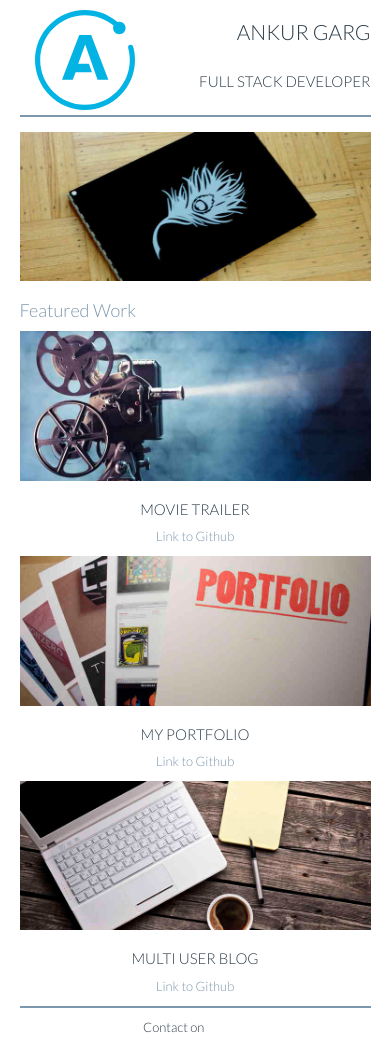
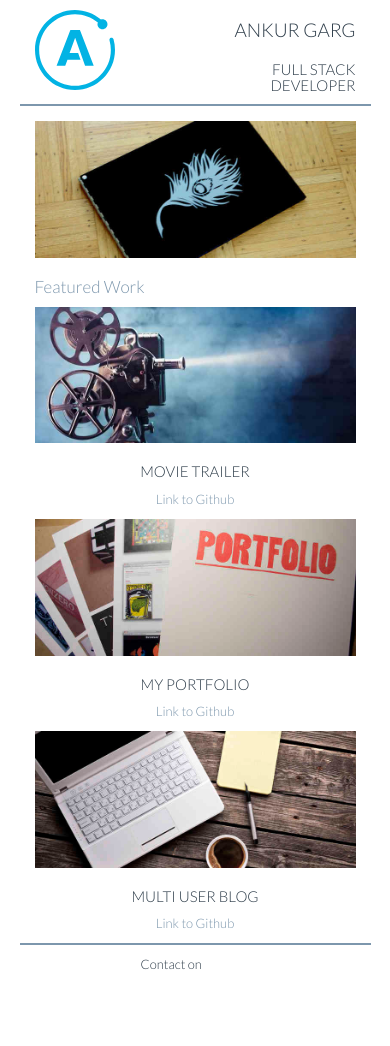
Before and after one commit to ankur748/MyPortfolio, a plain HTML site: page index.html in a window 390 px wide. After the commit the page ends 983 px from the top, so only its background shows below. Drawn offline with Linux system fonts and the light colour scheme; a web font is replaced by a local one.

Commit message:
Adding code review comments

```diff
--- a/css/main.css
+++ b/css/main.css
@@ -1,9 +1,13 @@
 body {
-    font-family: 'Lato', sans-serif;
+    font-family: "Lato", sans-serif;
     color: #2d3c49;
 }
 
-header, main {
+header {
+    border-bottom: 2px solid #7d97ad;
+}
+
+main {
     border-bottom: 2px solid #7d97ad;
 }
 
@@ -38,14 +42,13 @@ figcaption {
 
 * {
     font-size: 16px;
-    font-weight: 1.2em;
 }
 
 @media screen and (min-width: 768px) {
 
     .one-featured-work {
-        margin-right: 15px;
-        width: calc((100% - 30px)/3);
+        margin-right: 5px;
+        width: calc((100% - 10px)/3);
     }
 
     .one-featured-work:last-of-type {
@@ -61,16 +64,20 @@ figcaption {
         margin-left: 5%;
     }
 
+    svg#logo {
+        width: 80px;
+    }
+
 }
 
 @media screen and (max-width: 550px) {
 
     h1 {
-        font-size: 21px;
+        font-size: 19px;
     }
 
     h2 {
-        font-size: 18px;
+        font-size: 17px;
     }
 
     h3 {
@@ -91,8 +98,8 @@ figcaption {
     }
 
     .one-featured-work {
-        margin-right: 15px;
-        width: calc((100% - 30px)/2);
+        margin-right: 5px;
+        width: calc((100% - 10px)/2);
     }
 
     h1 {
@@ -122,13 +129,13 @@ footer {
 }
 
 .zocial-facebook {
-    color:#3B5998;
+    color: #3B5998;
 }
 
 .zocial-twitter {
-    color:#00acee;
+    color: #00acee;
 }
 
 .zocial-googleplus {
-    color:#dd4b39;
+    color: #dd4b39;
 }
--- a/index.html
+++ b/index.html
@@ -9,11 +9,10 @@
     <link href="https://fonts.googleapis.com/css?family=Lato:300" rel="stylesheet">
     <link rel="stylesheet" href="http://weloveiconfonts.com/api/?family=zocial" />
 
-    <script src="js/jquery-3.2.0.min.js"></script>
-    <script src="js/bootstrap.min.js"></script>
-
     <title>Ankur Garg - Full Stack Developer</title>
 </head>
+<script src="js/jquery-3.2.0.min.js"></script>
+<script src="js/bootstrap.min.js"></script>
 <body>
 
 <header class="container">
@@ -26,16 +25,16 @@
             </svg>
         </div>
         <div class="col-xs-6 profile-name text-uppercase">
-            <div class="row "><h1>Ankur Garg</h1></div>
-            <div class="row"><h3>Full Stack Developer</h3></div>
+            <h1>Ankur Garg</h1>
+            <h3>Full Stack Developer</h3>
         </div>
     </div>
 </header>
 
 <main class="container">
+
     <section class="row cover-pic">
-        <figure>
-            <!--figcaption>My Portfolio</figcaption-->
+        <figure class="col-xs-12">
             <picture>
                 <source media="(min-width: 1200px)" srcset="images/cover-large.jpg">
                 <source media="(min-width: 992px)" srcset="images/cover-medium.jpg">
@@ -44,32 +43,44 @@
             </picture>
         </figure>
     </section>
-    <section class="row featured-work"><h2>Featured Work</h2></section>
+
+    <section class="row featured-work">
+        <div class="col-xs-12">
+            <h2>Featured Work</h2>
+        </div>
+    </section>
+
     <section class="row featured-work-detail">
         <div class="col-sm-4 one-featured-work">
-            <div class="row work-image">
+            <div class="work-image">
                 <img class="img-responsive" src="images/movie-small.jpg" alt="Movie Trailer" data-toggle="modal" data-target="#project1">
             </div>
-            <div class="row work-title text-uppercase"><h3>Movie Trailer</h3></div>
-            <div class="row work-url">
+            <div class="work-title text-uppercase">
+                <h3>Movie Trailer</h3>
+            </div>
+            <div class="work-url">
                 <p><a href="https://github.com/ankur748/FavMovieTrailers">Link to Github</a></p>
             </div>
         </div>
         <div class="col-sm-4 one-featured-work">
-            <div class="row work-image">
+            <div class="work-image">
                 <img class="img-responsive" src="images/portfolio-small.jpg" alt="My Portfolio" data-toggle="modal" data-target="#project2">
             </div>
-            <div class="row work-title text-uppercase"><h3>My Portfolio</h3></div>
-            <div class="row work-url">
+            <div class="work-title text-uppercase">
+                <h3>My Portfolio</h3>
+            </div>
+            <div class="work-url">
                 <p><a href="https://github.com/ankur748/MyPortfolio">Link to Github</a></p>
             </div>
         </div>
         <div class="col-sm-4 one-featured-work">
-            <div class="row work-image">
+            <div class="work-image">
                 <img class="img-responsive" src="images/blog-small.jpg" alt="Multi User Blog" data-toggle="modal" data-target="#project3">
             </div>
-            <div class="row work-title text-uppercase"><h3>Multi User Blog</h3></div>
-            <div class="row work-url">
+            <div class="work-title text-uppercase">
+                <h3>Multi User Blog</h3>
+            </div>
+            <div class="work-url">
                 <p><a href="https://github.com/ankur748/MultiUserBlog">Link to Github</a></p>
             </div>
         </div>
@@ -78,7 +89,7 @@
 
 <footer class="container text-center">
     <div class="row">
-        <ul class="list-inline">
+        <ul class="col-xs-12 list-inline">
             <li>Contact on </li>
             <li><a class='zocial-facebook' href="http://www.facebook.com"></a></li>
             <li><a class='zocial-twitter' href="http://www.twitter.com"></a></li>
@@ -88,15 +99,15 @@
 </footer>
 
 <!-- Modal Start-->
-<div class="modal fade" id="project1" tabindex="-1" role="dialog" aria-labelledby="myModalLabel" aria-hidden="true">
+<div class="modal fade" id="project1" tabindex="-1" role="dialog" aria-labelledby="movieTrailerModal" aria-hidden="true">
     <div class="modal-dialog">
         <div class="modal-content">
             <div class="modal-header">
-                <h4 class="modal-title" id="myModalLabel">Movie Trailer</h4>
+                <h4 class="modal-title" id="movieTrailerModal">Movie Trailer</h4>
             </div>
             <div class="modal-body">
                 <img class="img-responsive" src="images/movie-small.jpg" alt="Movie Trailer">
-                This was my first project in this class. It was about basic understanding of python and Object Oriented programming in Python. We implemented a movie class and created instance of those classes and fetched to a page which expected a list of such instances to render a HTML page which shows the trailers of all the movies fetched
+                <p>This was my first project in this class. It was about basic understanding of python and Object Oriented programming in Python. We implemented a movie class and created instance of those classes and fetched to a page which expected a list of such instances to render a HTML page which shows the trailers of all the movies fetched.</p>
             </div>
             <div class="modal-footer">
                 <button type="button" class="btn btn-default" data-dismiss="modal">Close</button>
@@ -105,15 +116,15 @@
     </div>
 </div>
 
-<div class="modal fade" id="project2" tabindex="-1" role="dialog" aria-labelledby="myModalLabel" aria-hidden="true">
+<div class="modal fade" id="project2" tabindex="-1" role="dialog" aria-labelledby="portfolioModal" aria-hidden="true">
     <div class="modal-dialog">
         <div class="modal-content">
             <div class="modal-header">
-                <h4 class="modal-title" id="myModalLabel">My Portfolio</h4>
+                <h4 class="modal-title" id="portfolioModal">My Portfolio</h4>
             </div>
             <div class="modal-body">
                 <img class="img-responsive" src="images/portfolio-small.jpg" alt="My Portfolio">
-                This was my second project in this class. It was about basic understanding of HTML and CSS. We also understood about how to create a design which adapts to devices ranging from mobile phones to HD desktops. We created a portfolio page which is this one which is responsive and uses bootstrap as a framework.
+                <p>This was my second project in this class. It was about basic understanding of HTML and CSS. We also understood about how to create a design which adapts to devices ranging from mobile phones to HD desktops. We created a portfolio page which is this one which is responsive and uses bootstrap as a framework.</p>
             </div>
             <div class="modal-footer">
                 <button type="button" class="btn btn-default" data-dismiss="modal">Close</button>
@@ -122,15 +133,15 @@
     </div>
 </div>
 
-<div class="modal fade" id="project3" tabindex="-1" role="dialog" aria-labelledby="myModalLabel" aria-hidden="true">
+<div class="modal fade" id="project3" tabindex="-1" role="dialog" aria-labelledby="blogModal" aria-hidden="true">
     <div class="modal-dialog">
         <div class="modal-content">
             <div class="modal-header">
-                <h4 class="modal-title" id="myModalLabel">Multi User Blog</h4>
+                <h4 class="modal-title" id="blogModal">Multi User Blog</h4>
             </div>
             <div class="modal-body">
                 <img class="img-responsive" src="images/blog-small.jpg" alt="Multi User Blog">
-                This was my third project in this class. It was about basic understanding of how google app engine works with usage of webapp2 framework. We created a multi user blog with implementation of all login,blog creation and like/unlike features in the blog
+                <p>This was my third project in this class. It was about basic understanding of how google app engine works with usage of webapp2 framework. We created a multi user blog with implementation of all login,blog creation and like/unlike features in the blog.</p>
             </div>
             <div class="modal-footer">
                 <button type="button" class="btn btn-default" data-dismiss="modal">Close</button>
```
